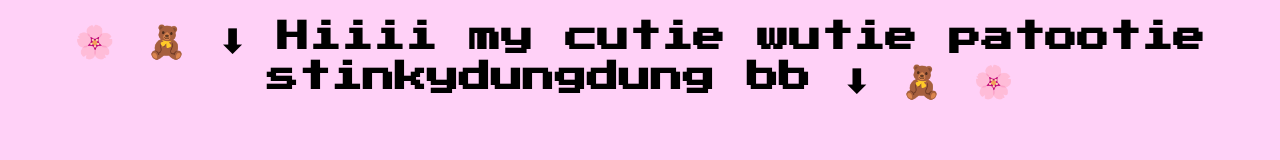
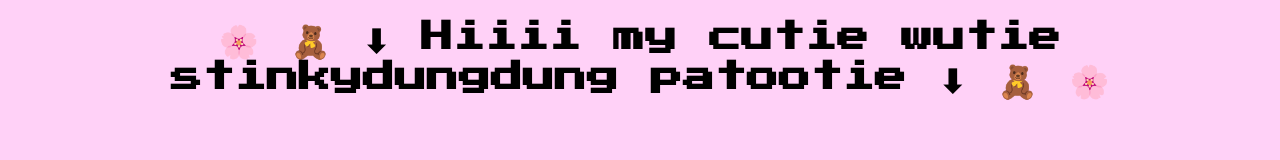
Before and after one commit to taugust13/dungbb, a plain HTML site: page index.html in a window 1280 px wide. Shown: the top 160 px of the page. Drawn offline with Linux system fonts and the light colour scheme; a web font is replaced by a local one.

Commit message:
Update index.html

```diff
--- a/index.html
+++ b/index.html
@@ -10,7 +10,7 @@
     <title>dungbb</title>
 </head>
 <body>
-    <h1> 🌸 🧸 ⬇ Hiiii my cutie wutie patootie stinkydungdung bb ⬇ 🧸 🌸 </h1>
+    <h1> 🌸 🧸 ⬇ Hiiii my cutie wutie stinkydungdung patootie ⬇ 🧸 🌸 </h1>
     <h2> 💌 i wanna tell u something 💌 </h2>
     <h2> ⬇ 💌 but ur gonna have to keep scrolling bb 💌 ⬇ </h2>
     <h2> 💌 ur so cwuuuute and funnyyyy 💌 </h2>
```
